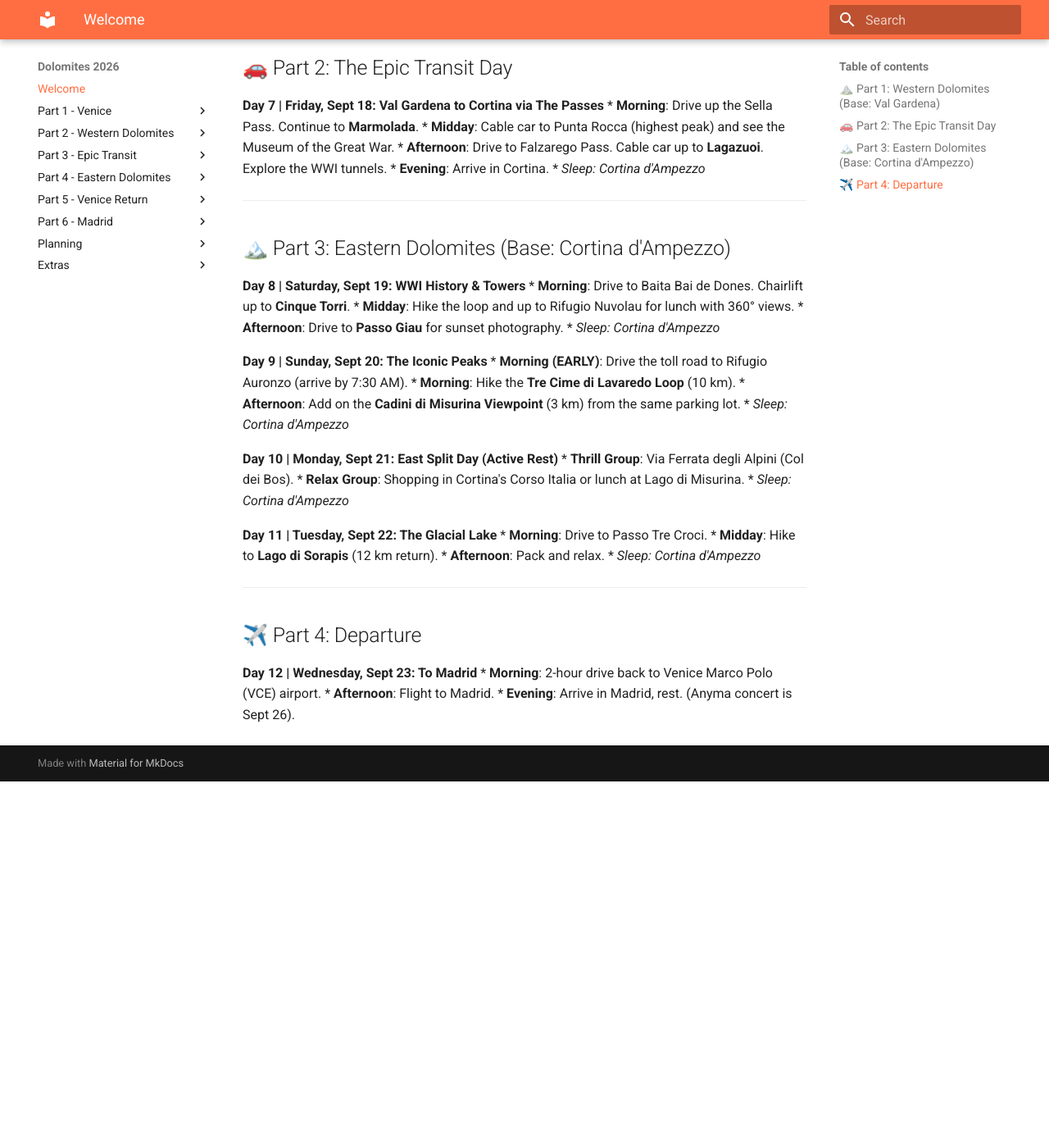
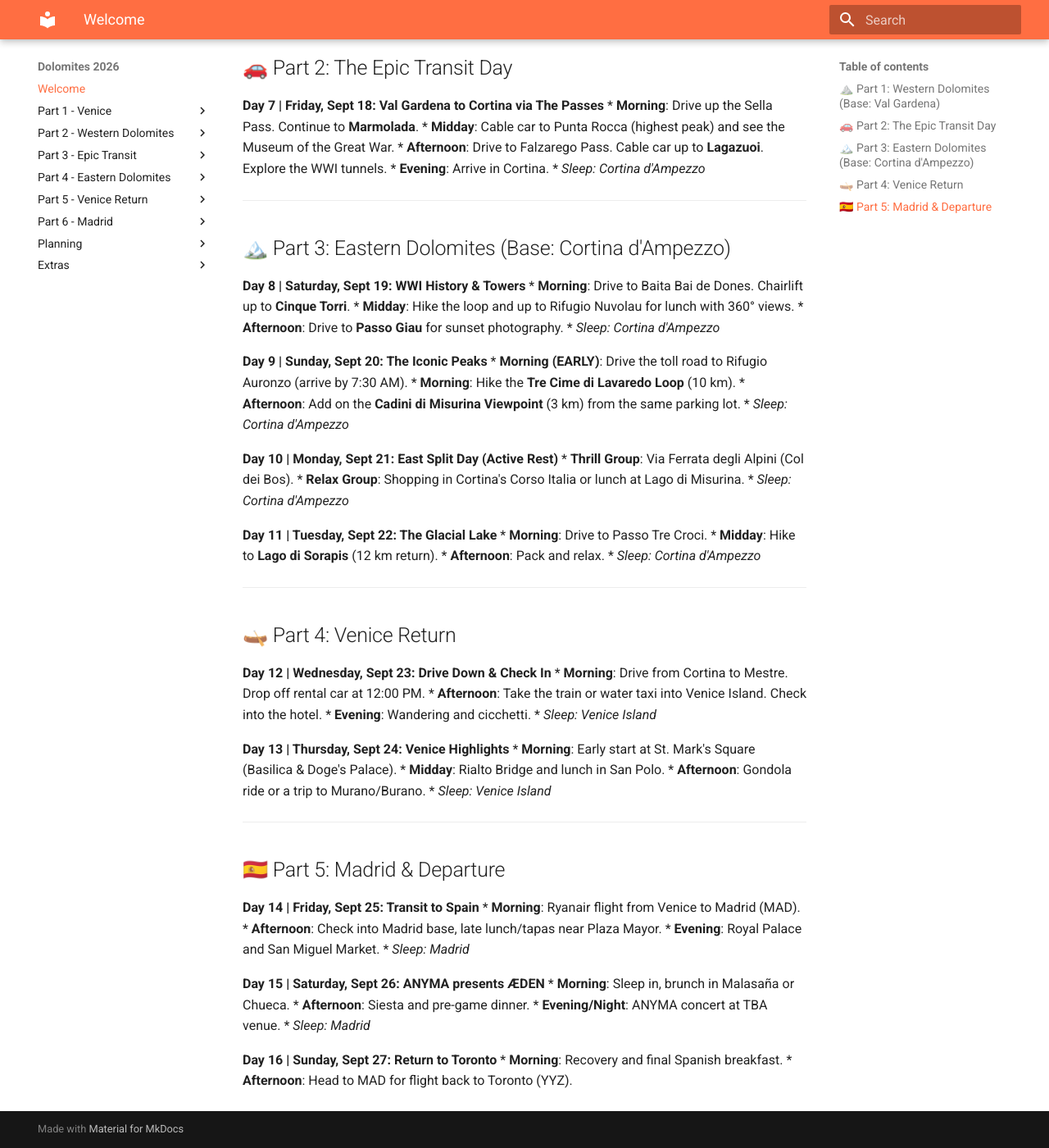
Before and after one commit to iammzz/dolomites-2026, an MkDocs documentation site: the page built from docs/index.md, in a window 1280 px wide and 1400 px high, scrolled down 1144 px. Shown: the whole window at 82% size. Built offline with MkDocs 1.6.1 and Material for MkDocs 9.7.7, drawn with Linux system fonts in a browser that asks for light colours; before the commit the page ends 2097 px from its top, so only the background shows below that.

Commit message:
Sync documentation across all files to reflect Venice extension

```diff
--- a/docs/index.md
+++ b/docs/index.md
@@ -88,9 +88,36 @@ This overview merges the absolute best of your plans into a seamless, perfectly-
 
 ---
 
-## ✈️ Part 4: Departure
+## 🛶 Part 4: Venice Return
 
-**Day 12 | Wednesday, Sept 23: To Madrid**
-* **Morning**: 2-hour drive back to Venice Marco Polo (VCE) airport.
-* **Afternoon**: Flight to Madrid.
-* **Evening**: Arrive in Madrid, rest. (Anyma concert is Sept 26).
+**Day 12 | Wednesday, Sept 23: Drive Down & Check In**
+* **Morning**: Drive from Cortina to Mestre. Drop off rental car at 12:00 PM.
+* **Afternoon**: Take the train or water taxi into Venice Island. Check into the hotel.
+* **Evening**: Wandering and cicchetti.
+* *Sleep: Venice Island*
+
+**Day 13 | Thursday, Sept 24: Venice Highlights**
+* **Morning**: Early start at St. Mark's Square (Basilica & Doge's Palace).
+* **Midday**: Rialto Bridge and lunch in San Polo.
+* **Afternoon**: Gondola ride or a trip to Murano/Burano.
+* *Sleep: Venice Island*
+
+---
+
+## 🇪🇸 Part 5: Madrid & Departure
+
+**Day 14 | Friday, Sept 25: Transit to Spain**
+* **Morning**: Ryanair flight from Venice to Madrid (MAD).
+* **Afternoon**: Check into Madrid base, late lunch/tapas near Plaza Mayor.
+* **Evening**: Royal Palace and San Miguel Market.
+* *Sleep: Madrid*
+
+**Day 15 | Saturday, Sept 26: ANYMA presents ÆDEN**
+* **Morning**: Sleep in, brunch in Malasaña or Chueca.
+* **Afternoon**: Siesta and pre-game dinner.
+* **Evening/Night**: ANYMA concert at TBA venue.
+* *Sleep: Madrid*
+
+**Day 16 | Sunday, Sept 27: Return to Toronto**
+* **Morning**: Recovery and final Spanish breakfast.
+* **Afternoon**: Head to MAD for flight back to Toronto (YYZ).
```
Also changed, not shown: .agents/AGENTS.md (+1 -0 lines), docs/logistics.md (+14 -2 lines), docs/todo.md (+6 -1 lines), questions.md (+19 -17 lines).
